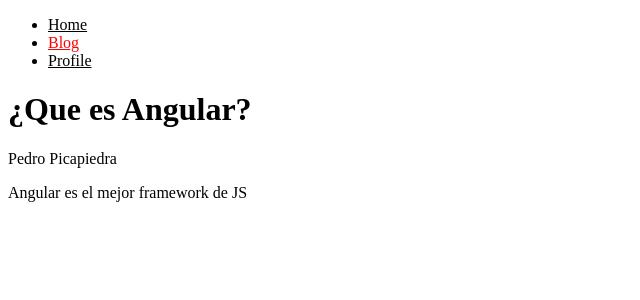
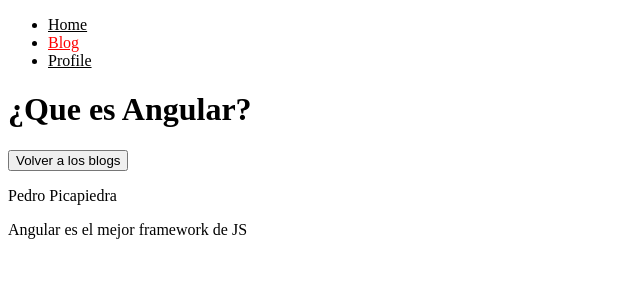
Before and after one commit to Efrexz/Curso-React-Router, a React (Vite) app: page /#/blog/que-es-angular in a window 1280 px wide. Shown: the top 300 px of the page, without its empty margins (0-640 px from the left). Built offline with nearby package versions, Linux system fonts and the light colour scheme.

Commit message:
useNavigate

```diff
--- a/src/BlogPost.jsx
+++ b/src/BlogPost.jsx
@@ -1,17 +1,23 @@
-import {  useParams } from "react-router-dom";
+import {  useNavigate, useParams } from "react-router-dom";
 import { blogsData } from "./blogsData.jsx";
 
 
 
 function BlogPost() {
     const params = useParams();
+    const navigate = useNavigate();
     console.log(params);
 
     const blogPost = blogsData.find(post => post.slug === params.slug);
 
+    function returnToBlogs(){
+        navigate("/blog")
+    }
+
     return(
         <>
             <h1>{blogPost.title}</h1>
+            <button onClick={returnToBlogs}>Volver a los blogs</button>
             <p>{blogPost.author}</p>
             <p>{blogPost.content}</p>
         </>
```
